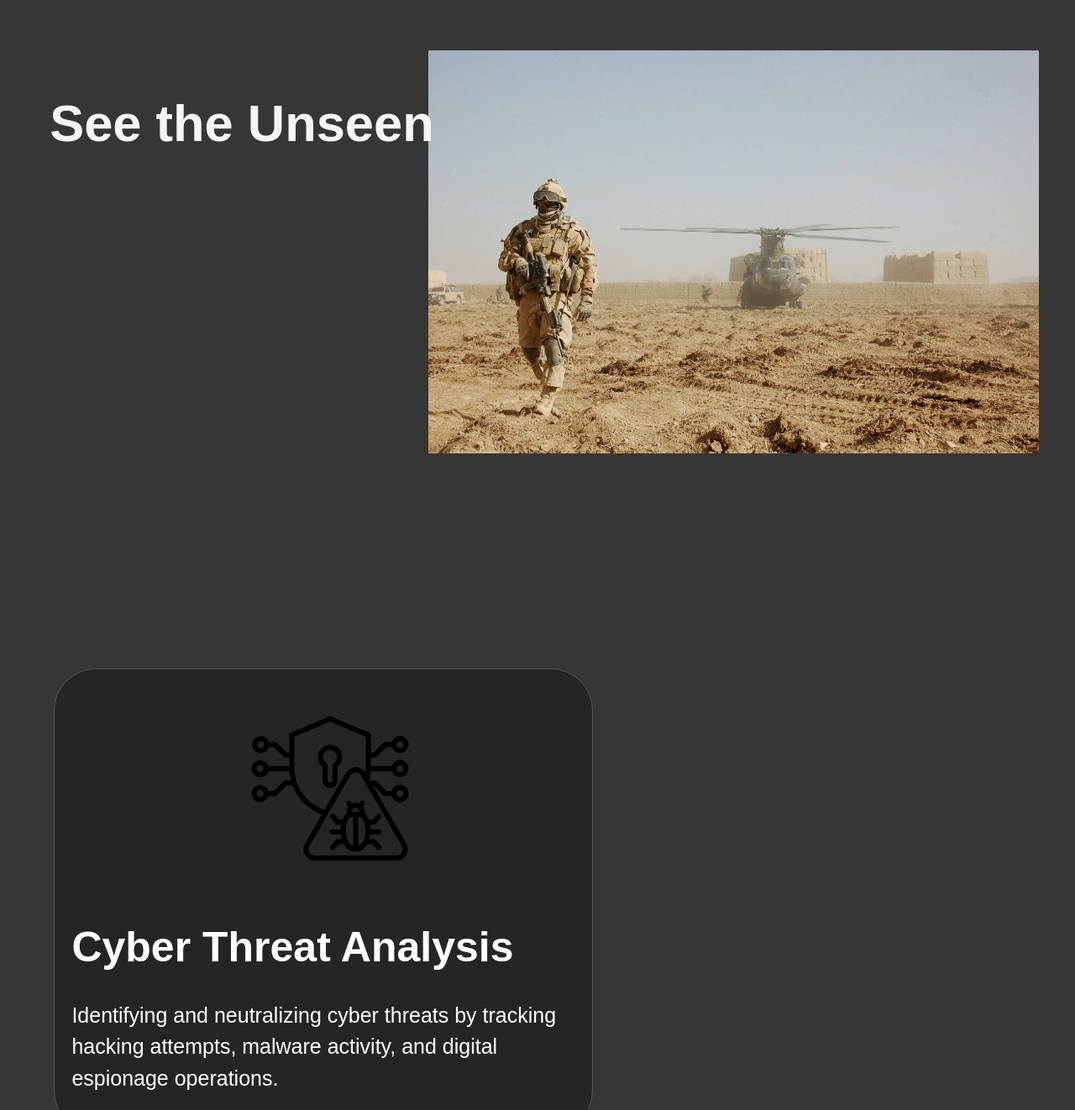
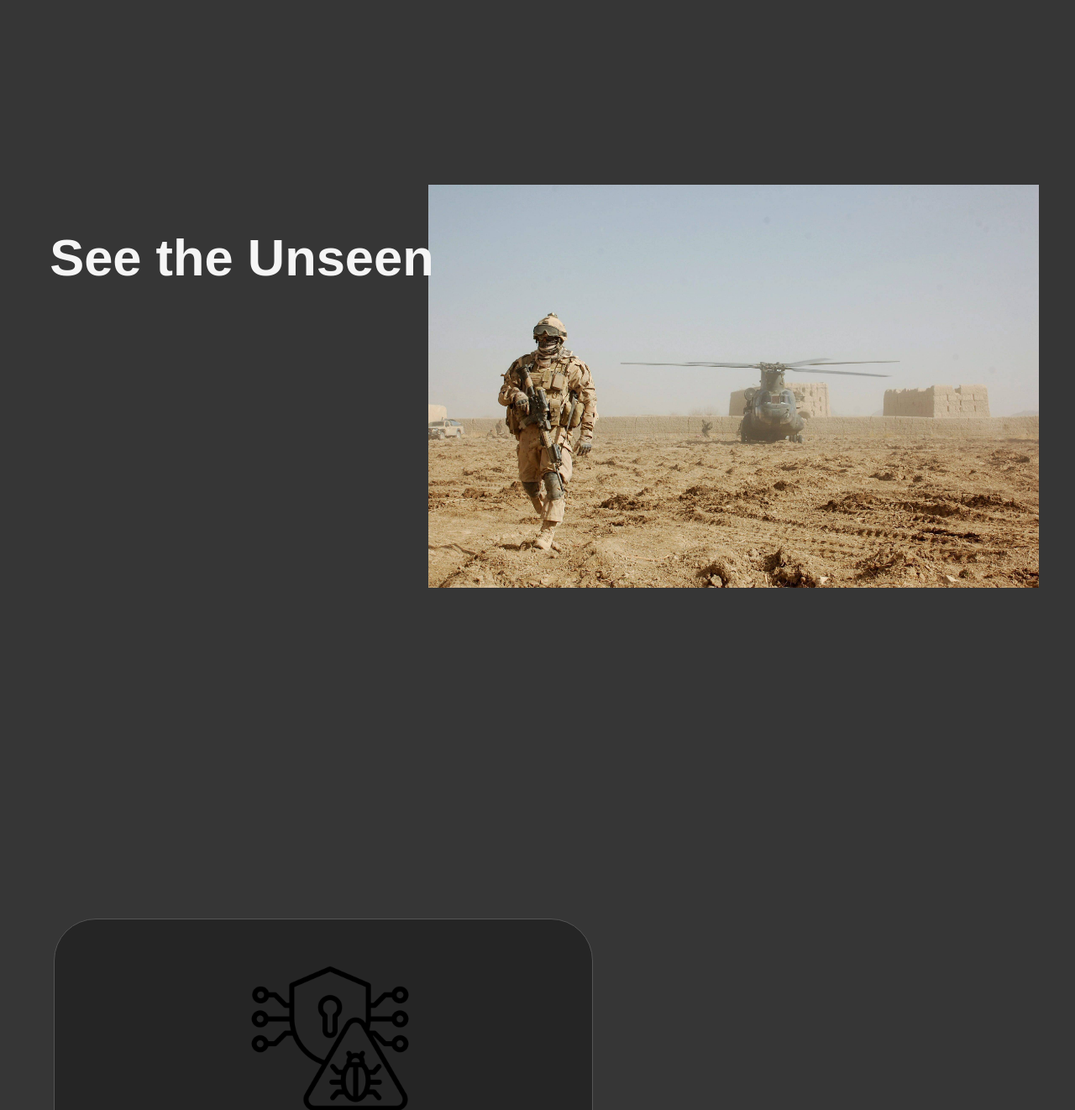
Before and after one commit to RoryMurray7/Sobek, a React (Vite) app: page / in a window 1280 px wide. Shown: the part 908-2230 px from the top of the page at 84% size. Built offline with nearby package versions, Linux system fonts and the light colour scheme; a web font is replaced by a local one.

Commit message:
more code improvements

```diff
--- a/src/Analysis.tsx
+++ b/src/Analysis.tsx
@@ -4,7 +4,7 @@ import microchip from "./assets/microchip.png";
 
 function Analysis() {
   return (
-    <div className="analysisContainer">
+    <div className="sectionContainer">
       <div className="analysisTitle">
         <h1>Data Analysis</h1>
       </div>
--- a/src/Gathering.tsx
+++ b/src/Gathering.tsx
@@ -37,7 +37,7 @@ const myItems = [
 
 function Gathering() {
   return (
-    <div className="Gathering">
+    <div className="sectionContainer">
       <Carousel
         items={myItems}
         autoplay={true}
--- a/src/Overview.tsx
+++ b/src/Overview.tsx
@@ -3,7 +3,7 @@ import "./index.css";
 
 function Overview() {
   return (
-    <div className="overviewContainer">
+    <div className="sectionContainer" id="overviewContainer">
       <div className="leftHeader">
         <h1>A new generation of Global Military Intelligence</h1>
       </div>
--- a/src/Tagline.tsx
+++ b/src/Tagline.tsx
@@ -3,7 +3,7 @@ import "./index.css";
 
 function Tagline() {
   return (
-    <div className="overviewContainer">
+    <div className="sectionContainer">
       <div className="leftHeader">
         <h1>See the Unseen</h1>
       </div>
--- a/src/index.css
+++ b/src/index.css
@@ -15,6 +15,12 @@
   margin-right: 4vw;
 }
 
+.leftHeader {
+  position: absolute;
+  top: calc(50% - 30vh);
+  width: 40vw;
+}
+
 .headerContainer {
   height: 10vh;
   width: 92vw;
@@ -26,11 +32,8 @@
   margin-top: 1vw;
 }
 
-.overviewContainer {
+#overviewContainer {
   margin-top: -20vh;
-  height: 120vh;
-  width: 92vw;
-  position: relative;
 }
 
 .overviewImage img {
@@ -39,17 +42,6 @@
   top: calc(50% - 30vh);
   right: 0;
   z-index: -1;
-}
-
-.leftHeader {
-  position: absolute;
-  top: calc(50% - 30vh);
-  width: 40vw;
-}
-
-.gatheringIcons {
-  width: 15vw;
-  height: auto;
 }
 
 .gatheringContainer {
@@ -65,13 +57,18 @@
   width: 30vw;
 }
 
-.analysisContainer {
+.gatheringIcons {
+  width: 15vw;
+  height: auto;
+}
+
+.sectionContainer {
   display: flex;
   flex-direction: row;
   align-items: center;
   height: 120vh;
+  width: 92vw;
   position: relative;
-  margin-left: 4vw;
 }
 
 .analysisTitle {
```
Lines whose indentation alone changed are shown as unchanged.
